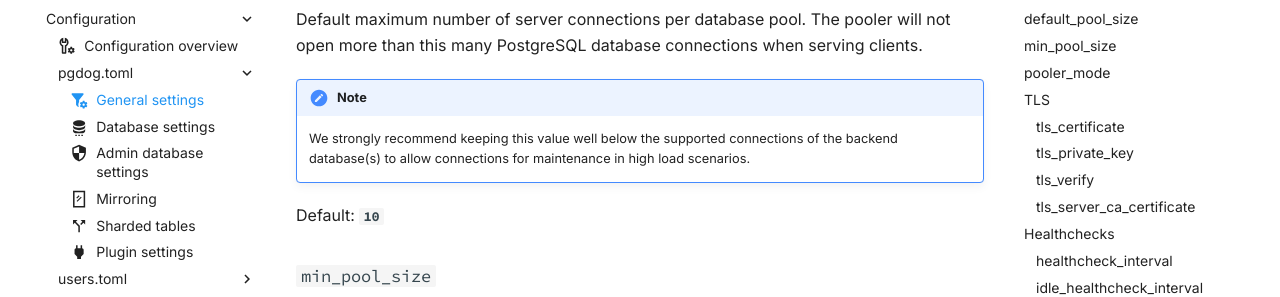
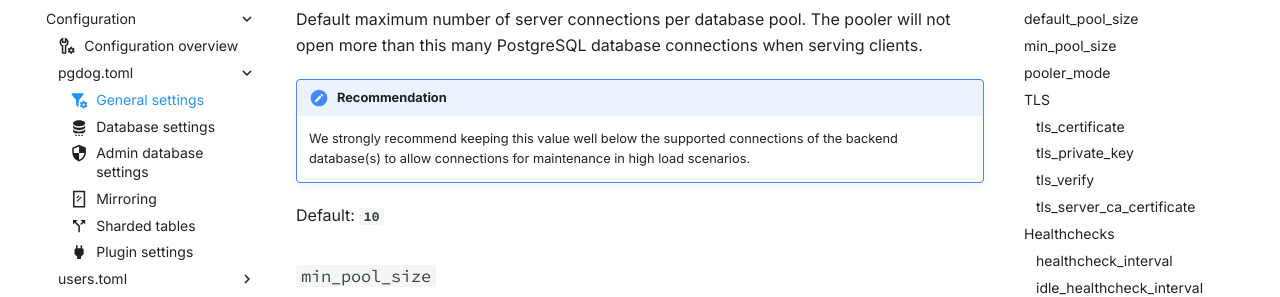
Before and after one commit to pgdogdev/docs, an MkDocs documentation site: the page built from docs/configuration/pgdog.toml/general.md, in a window 1280 px wide and 900 px high, scrolled down 959 px. Shown: the part 170-467 px from the top of the window. Built offline with MkDocs 1.6.1 and Material for MkDocs 9.7.7, drawn with Linux system fonts in a browser that asks for light colours; comment, search, counter and statistics services are not loaded.

Commit message:
Update docs/configuration/pgdog.toml/general.md
Co-authored-by: Lev Kokotov <levkk@users.noreply.github.com>

```diff
--- a/docs/configuration/pgdog.toml/general.md
+++ b/docs/configuration/pgdog.toml/general.md
@@ -38,7 +38,7 @@ Default: **`0`** (current thread runtime)
 
 Default maximum number of server connections per database pool. The pooler will not open more than this many PostgreSQL database connections when serving clients.
 
-!!! note
+!!! note "Recommendation"
     We strongly recommend keeping this value well below the supported connections of the backend database(s) to allow connections for maintenance in high load scenarios.
 
 Default: **`10`**
```
